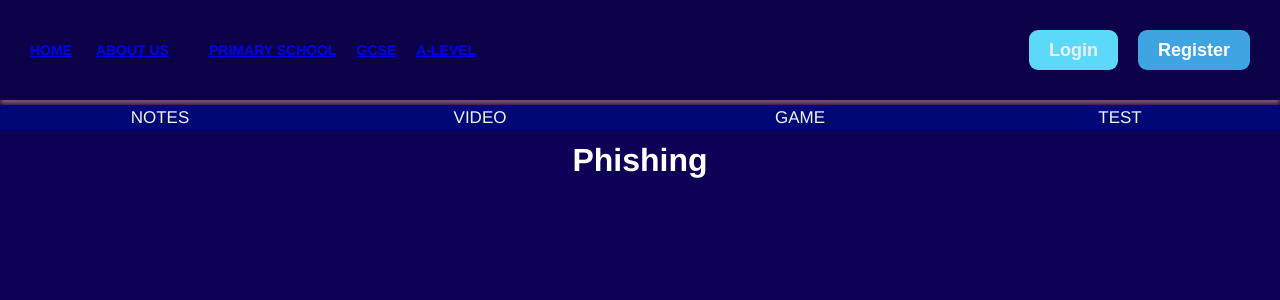
After one commit to jonnyjames10/university_project, a Flask app: page /primary_school/phishing in a window 1280 px wide. The commit adds this page. Shown: the top 300 px of the page. Run offline with Flask 2, Linux system fonts and the light colour scheme; some web fonts are replaced.

Commit message:
Added topic pages with simple task bar along the top to change activities within a topic. Also added points display once user has logged in. Added school to registration form and register page

```diff
--- a/education/routes.py
+++ b/education/routes.py
@@ -51,6 +51,18 @@ def logout():
 def primary_school():
     return render_template('primary_school.html')
 
+@app.route("/primary_school/cyberbullying")
+def cyberbullying():
+    return render_template('primary_school/cyberbullying.html')
+
+@app.route("/primary_school/phishing")
+def phishing():
+    return render_template('primary_school/phishing.html')
+
+@app.route("/primary_school/suspicious_links")
+def suspicious_links():
+    return render_template('primary_school/suspicious_links.html')
+
 @app.route("/gcse")
 def gcse():
     return render_template('gcse.html')
--- a/education/static/style.css
+++ b/education/static/style.css
@@ -267,10 +267,10 @@ th {
     background-size: cover;
 }
 
-.grid-item:hover {
+/* .grid-item:hover {
     filter: blur(8px);
     transition: 0.5s ease-in-out;
-}
+} */
 
 .cyberbullying {
     background-image: url('images/cyberbullying.png');
@@ -283,3 +283,37 @@ th {
 .suspiciouslink {
     background-image: url('images/suspiciousLink.png');
 }
+
+.topic_navbar {
+    overflow: hidden;
+    position: fixed;
+    left: 0;
+    background-color: #000878;
+    position: fixed;
+    width: 100%;
+}
+
+.topic_navbar a {
+    width: 25%;
+    height: 25px;
+    float: left;
+    color: #f2f2f2;
+    text-align: center;
+    text-decoration: none;
+    font-size: 17px;
+    text-transform: uppercase;
+    display: flex;
+    justify-content: center;
+    align-items: center;
+}
+
+.topic_navbar a:hover{
+    background-color: rgb(22, 142, 255);
+    transition: 0.2s;
+    opacity: 0.6;
+}
+
+.main {
+    padding: 16px;
+    margin-top: 5px;
+}
--- a/education/templates/layout.html
+++ b/education/templates/layout.html
@@ -19,7 +19,7 @@
             </div>
             <div class="navbar-right">
             {% if current_user.is_authenticated %}
-                <p>Welcome, {{ current_user.first_name }}</p>
+                <p>Welcome, {{ current_user.first_name }} | Points: {{ current_user.points }}</p>
                 <div class="navbar_item"><a href="{{ url_for('logout') }}">Logout</a></div>
             {% else %}
 
@@ -50,7 +50,6 @@
                 {% endif %}
             {% endwith %}
         </div>
-        <br>
         {% block content %}
         {% endblock %}
         <br>
--- a/education/templates/login.html
+++ b/education/templates/login.html
@@ -1,6 +1,6 @@
 {% extends "layout.html" %}
 {% block content %}
-
+<br>
 <div class="form f_login">
     <div class="title">Welcome Back</div>
     <div class="subtitle">Login to your account</div>
--- /dev/null
+++ b/education/templates/primary_school/phishing.html
@@ -0,0 +1,13 @@
+{% extends "layout.html" %}
+{% block content %}
+    <div class="topic_navbar">
+        <a href="#">Notes</a>
+        <a href="#">Video</a>
+        <a href="#">Game</a>
+        <a href="#">Test</a>
+    </div>
+
+    <div class="main">
+        <h1>Phishing</h1>
+    </div>
+{% endblock content %}
```
Also changed, not shown: education/forms.py (+5 -4 lines), education/templates/primary_school.html (+4 -4 lines), education/templates/primary_school/cyberbullying.html (added, +14 -0 lines), education/templates/primary_school/suspicious_links.html (added, +13 -0 lines), education/templates/register.html (+9 -0 lines).
